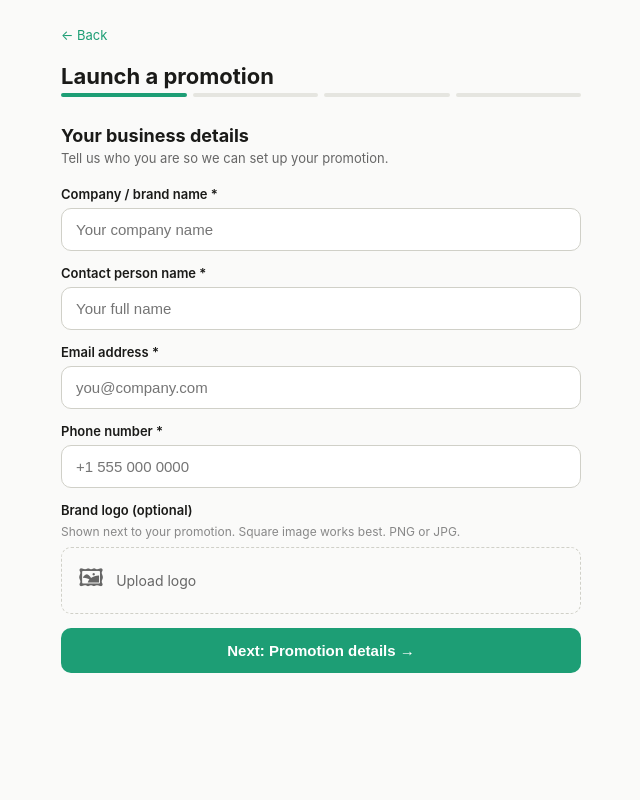
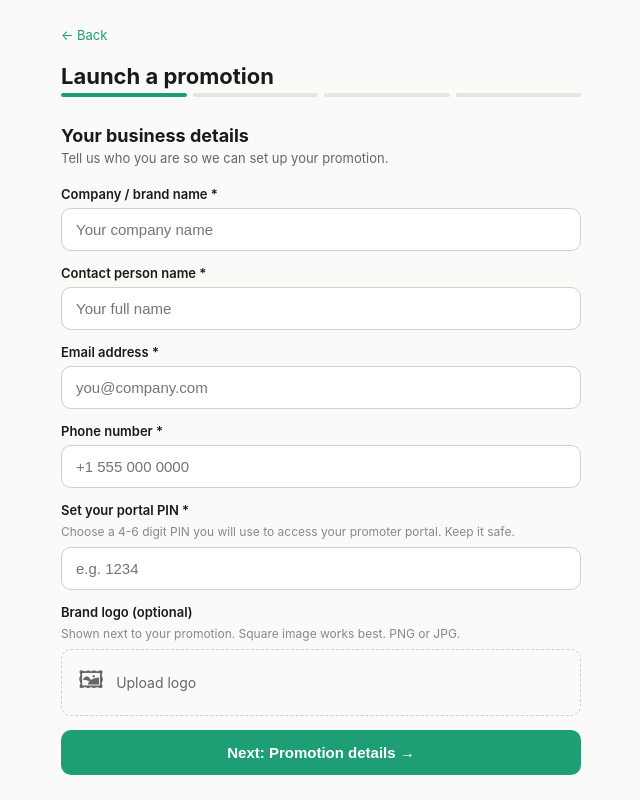
Before and after one commit to johnejalu-cell/receiptraffle, a Next.js app: page /launch in a window 1280 px wide. Shown: the whole page, without its empty margins (319-959 px from the left). Built offline with nearby package versions, Linux system fonts and the light colour scheme.

Commit message:
Update page.tsx

```diff
--- a/app/launch/page.tsx
+++ b/app/launch/page.tsx
@@ -51,7 +51,7 @@ export default function LaunchPage() {
   const [logoUrl, setLogoUrl] = useState('')
 
   const [form, setForm] = useState({
-    companyName: '', contactName: '', email: '', phone: '',
+    companyName: '', contactName: '', email: '', phone: '', pin: '',
     promoName: '', description: '', minSpend: '', currency: 'USD', maxEntries: '3',
     startDate: '', endDate: '', drawDate: '',
     prizes: [''],
@@ -121,6 +121,7 @@ export default function LaunchPage() {
         headers: { 'Content-Type': 'application/json' },
         body: JSON.stringify({
           companyName: form.companyName,
+          pin: form.pin,
           contactName: form.contactName,
           email: form.email,
           phone: form.phone,
@@ -192,6 +193,11 @@ export default function LaunchPage() {
               <div><label style={labelStyle}>Contact person name *</label><input style={inputStyle} value={form.contactName} onChange={e => set('contactName', e.target.value)} placeholder="Your full name" /></div>
               <div><label style={labelStyle}>Email address *</label><input style={inputStyle} type="email" value={form.email} onChange={e => set('email', e.target.value)} placeholder="you@company.com" /></div>
               <div><label style={labelStyle}>Phone number *</label><input style={inputStyle} type="tel" value={form.phone} onChange={e => set('phone', e.target.value)} placeholder="+1 555 000 0000" /></div>
+              <div>
+                <label style={labelStyle}>Set your portal PIN *</label>
+                <p style={{ fontSize: 12, color: '#888', marginBottom: 8 }}>Choose a 4-6 digit PIN you will use to access your promoter portal. Keep it safe.</p>
+                <input style={inputStyle} type="password" inputMode="numeric" maxLength={6} value={form.pin} onChange={e => set('pin', e.target.value.replace(/\D/g, ''))} placeholder="e.g. 1234" />
+              </div>
 
               {/* Logo upload */}
               <div>
@@ -217,7 +223,7 @@ export default function LaunchPage() {
                 )}
               </div>
 
-              <button onClick={() => { if (!form.companyName || !form.contactName || !form.email || !form.phone) { alert('Please fill in all required fields'); return } setStep(2) }}
+              <button onClick={() => { if (!form.companyName || !form.contactName || !form.email || !form.phone) { alert('Please fill in all required fields'); return } if (!form.pin || form.pin.length < 4) { alert('Please set a PIN of at least 4 digits'); return } setStep(2) }}
                 style={{ width: '100%', padding: '14px', background: '#1D9E75', color: '#fff', border: 'none', borderRadius: 10, fontSize: 15, fontWeight: 700, cursor: 'pointer' }}>
                 Next: Promotion details →
               </button>
```
